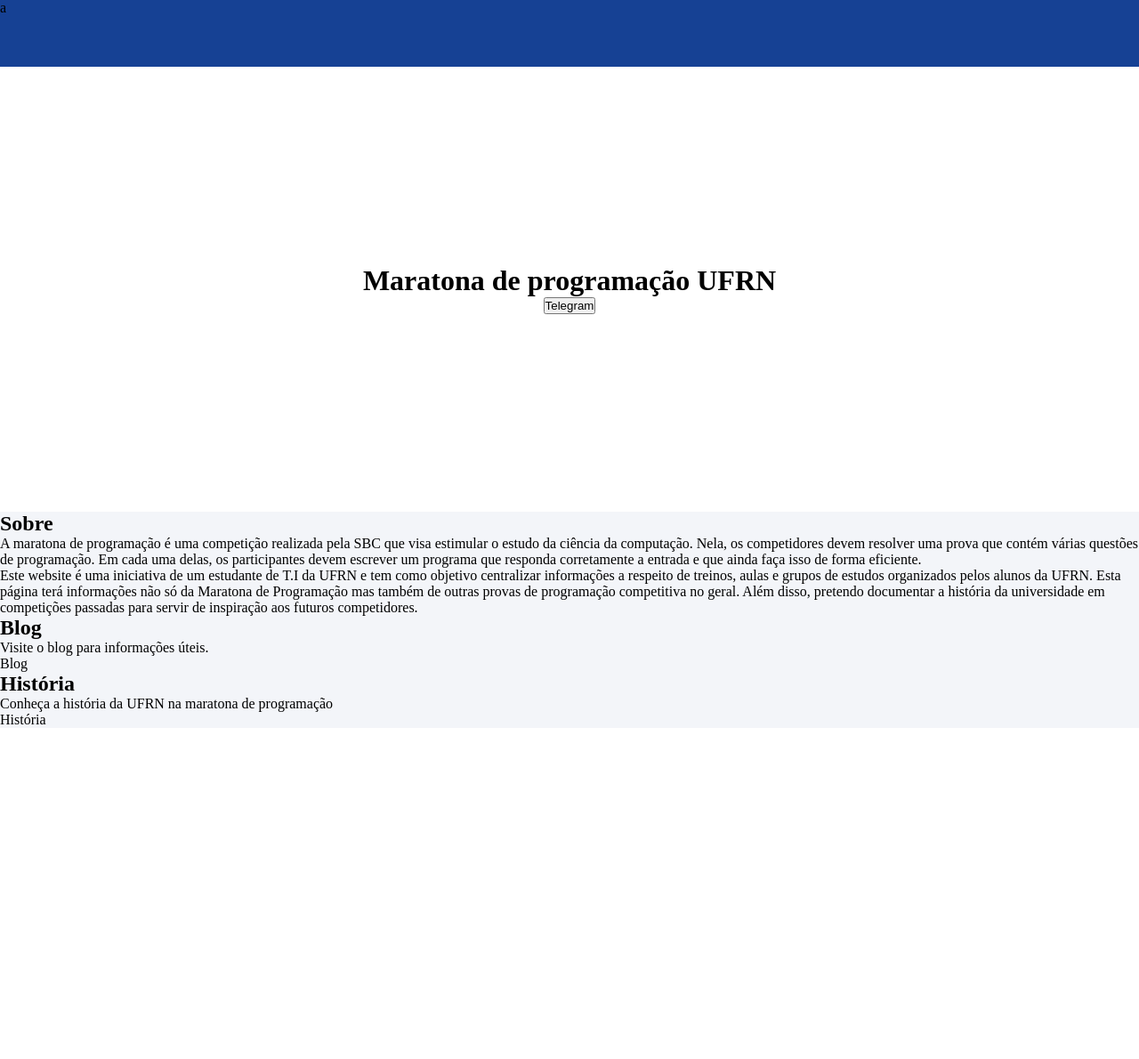
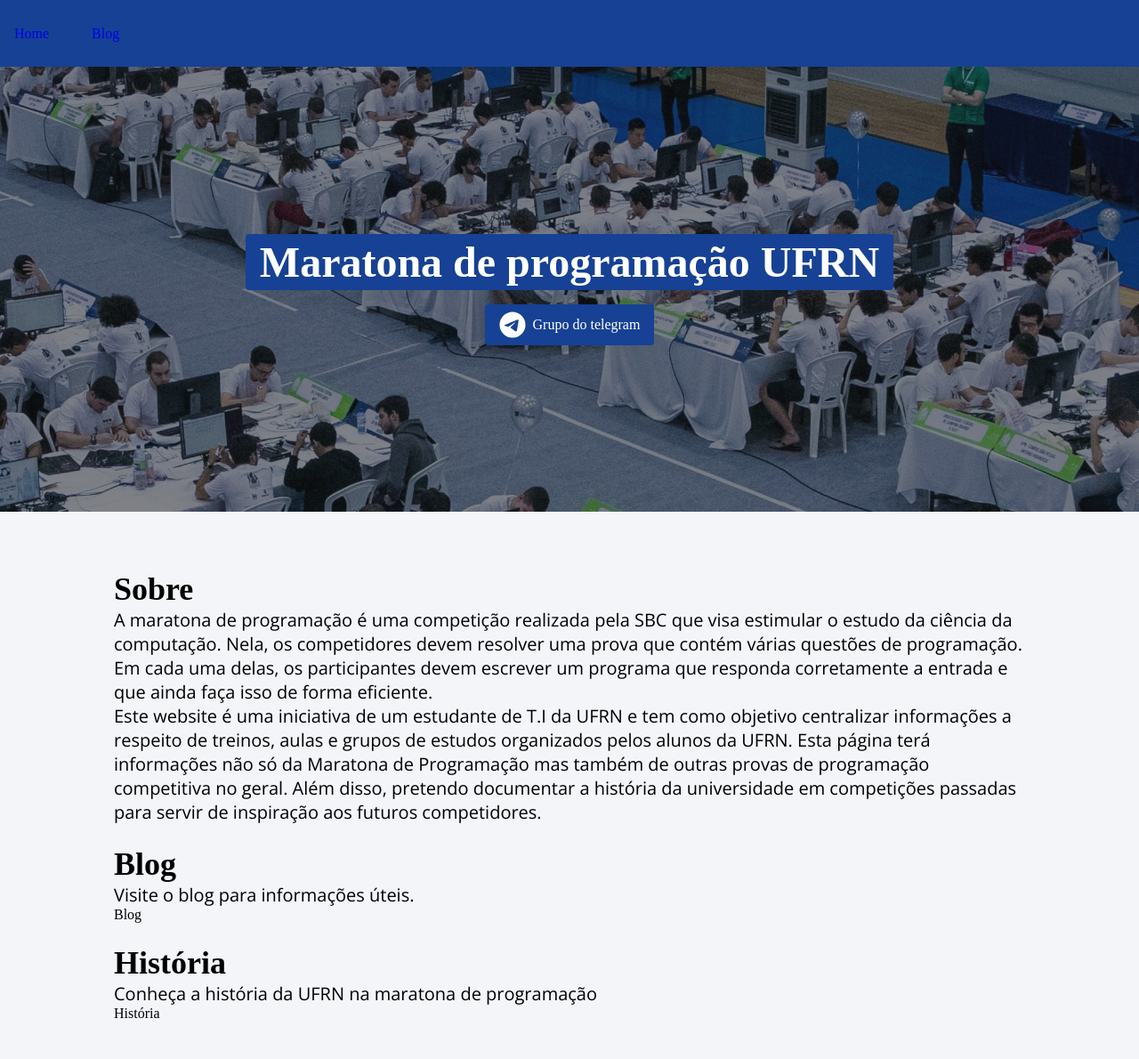
Before and after one commit to IanGabriel12/maratonaufrn, a Jekyll site: the page built from pages/index.html, in a window 1280 px wide. Shown: the whole page at 89% size. Built offline with Jekyll 4.4.1, drawn with Linux system fonts in a browser that asks for light colours; some web fonts are replaced; before the commit the page ends 900 px from its top, so only the background shows below that.

Commit message:
Mudando estrutura e continuando home page

```diff
--- /dev/null
+++ b/_data/navigation.yml
@@ -0,0 +1,4 @@
+- name: Home
+  link: /
+- name: Blog
+  link: /blog
--- /dev/null
+++ b/_includes/header.html
@@ -0,0 +1,13 @@
+<header>
+  <nav>
+    <ul class="nav-list">
+      {% for item in site.data.navigation %}
+      <li>
+        <a href="{{ item.link }}">
+          {{ item.name }}
+        </a>
+      </li>
+      {% endfor %}
+    </ul>
+  </nav>
+</header>
--- a/_sass/main.scss
+++ b/_sass/main.scss
@@ -1,6 +1,70 @@
 @import "code";
+@import url('https://fonts.googleapis.com/css2?family=Gabarito&family=Open+Sans&display=swap');
 * {
   box-sizing: border-box;
   margin: 0;
   padding: 0;
 }
+
+header {
+  width: 100%;
+  background-color: #164194;
+  height: 75px;
+}
+
+body {
+  background-color: #164194;
+  display: flex;
+  flex-direction: column;
+  min-height: 100vh;
+}
+
+nav {
+  height: 100%;
+  color: white;
+}
+
+.nav-list {
+  display: flex;
+  gap: 16px;
+  height: 100%;
+  align-items: center;
+}
+
+a, h1, h2 {
+  font-family: 'Gabarito', cursive;
+}
+
+p {
+  font-family: 'Open Sans', sans-serif;
+}
+
+.nav-list a {
+  padding: 8px 16px;
+  border-radius: 4px;
+  cursor: pointer;
+  text-decoration: none;
+}
+
+a:visited {
+  color: inherit;
+}
+
+
+.nav-list a:hover {
+  background-color: #14377c;
+}
+
+.nav-list a:focus {
+  border: solid 1px white;
+}
+
+.nav-list li{
+  display: flex;
+}
+
+main {
+  background-color: #f3f5f9;
+  flex: 1;
+  padding: 42px 10%;
+}
--- a/assets/css/index.scss
+++ b/assets/css/index.scss
@@ -2,12 +2,6 @@
 ---
 @import "main";
 @import "code";
-
-header {
-  width: 100%;
-  background-color: #164194;
-  height: 75px;
-}
 
 .hero {
   height: 500px;
@@ -15,9 +9,71 @@ header {
   place-content: center;
   flex-direction: column;
   align-items: center;
+  background: linear-gradient(0deg, rgba(21, 21, 22, 0.51), rgba(21, 21, 22, 0.51)), url("/assets/images/competidores.jpg");
+  background-size: cover;
+  position: relative;
+}
+
+.bghover {
+  position: absolute;
+  top: 0;
+  left: 0;
+  width: 100%;
+  height: 100%;
+  background-color: #00000092;
+}
+
+h1 {
+  font-size: 48px;
+  margin-bottom: 16px;
+  color: white;
+  background-color: #164194;
+  padding: 4px 16px;
+  border-radius: 4px;
 }
 
 main {
   background-color: #f3f5f9;
   min-height: 200px;
+  padding: 42px 10%;
 }
+
+h2 {
+  font-size: 36px;
+}
+
+p {
+  font-size: 20px;
+}
+
+#telegram {
+  font-family: 'Gabarito', cursive;
+  font-size: 16px;
+  display: flex;
+  align-items: center;
+  gap: 8px;
+  padding: 8px 16px;
+  background-color: #164194;
+  color: white;
+  border-radius: 4px;
+  border: none;
+  cursor: pointer;
+}
+
+#telegram:hover {
+  background-color: #14377c;
+}
+
+
+#telegram img {
+  width: 30px;
+  height: 30px;
+}
+
+section {
+  margin-top: 24px;
+}
+
+section:first {
+  margin-top: 0;
+}
--- a/index.html
+++ b/pages/index.html
@@ -1,4 +1,5 @@
 ---
+permalink: /
 ---
 <!DOCTYPE html>
 <html lang="en">
@@ -9,17 +10,14 @@
   <title>Maratona UFRN</title>
 </head>
 <body>
-  <header>
-    <nav>
-      <ul>
-        a
-      </ul>
-    </nav>
-  </header>
+  {% include header.html %}
 
   <div class="hero">
     <h1>Maratona de programação UFRN</h1>
-    <button>Telegram</button>
+    <button id="telegram">
+      <img src="/assets/icons/telegram.svg" alt="Telegram">
+      Grupo do telegram
+    </button>
   </div>
 
   <main>
```
Also changed, not shown: pages/blog.html (added, +19 -0 lines), assets/css/blog.scss (renamed from assets/css/post.scss), assets/icons/telegram.svg (added), assets/images/competidores.jpg (added).
